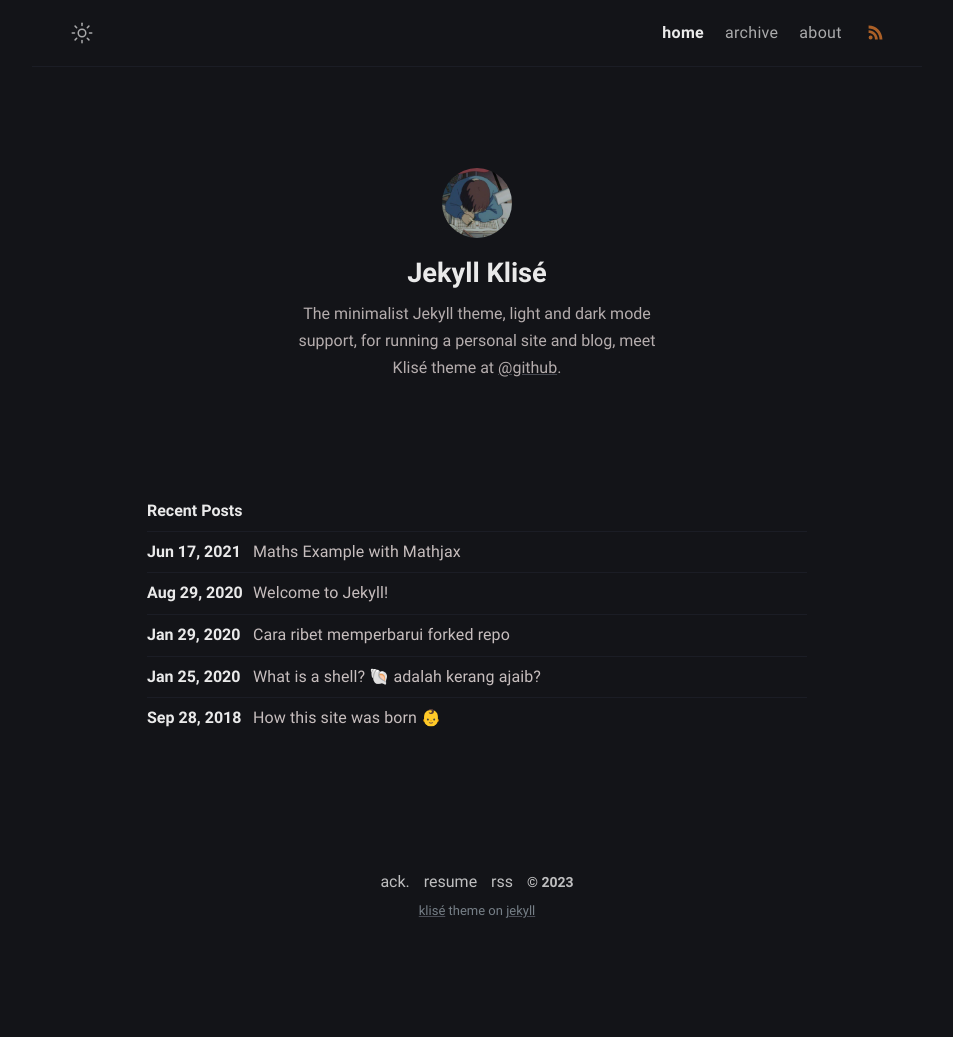
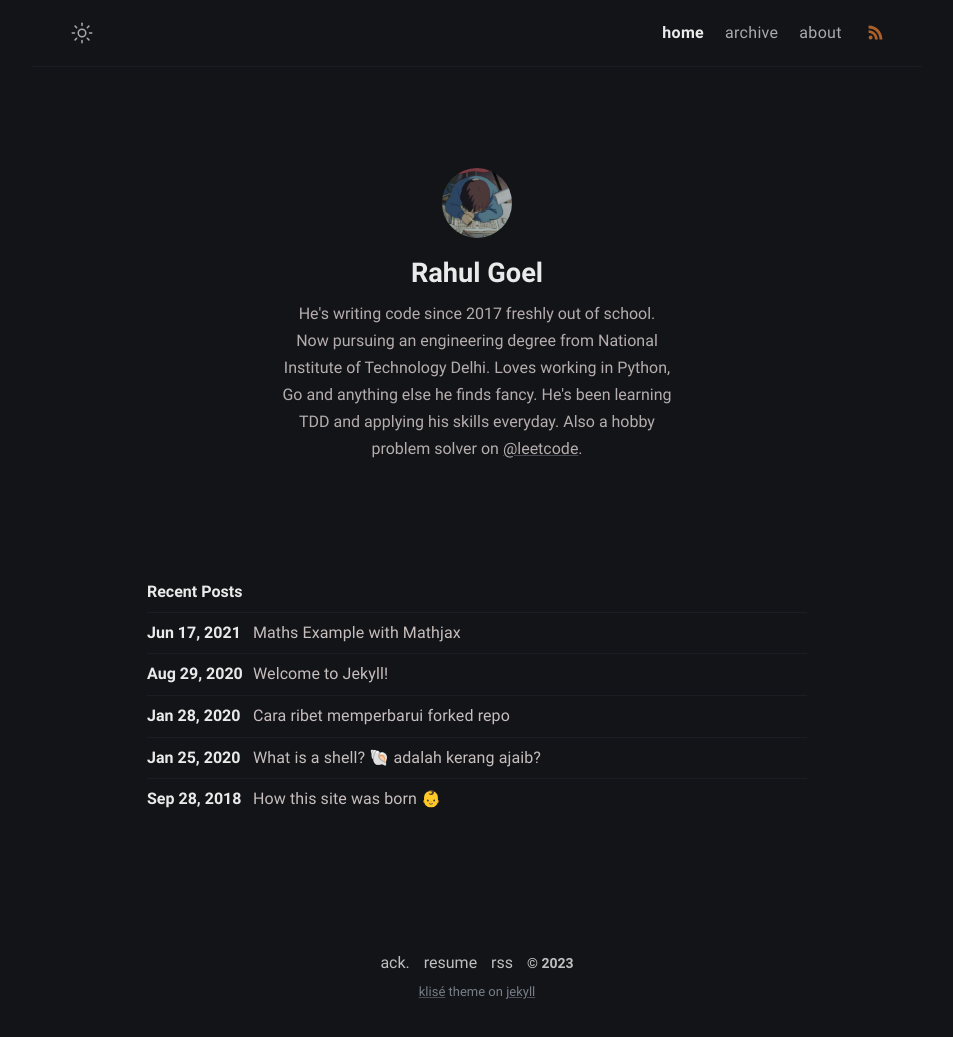
Before and after one commit to aargeee/RahulGoelBlog, a Jekyll site: the page built from index.md, in a window 1280 px wide. Shown: the whole page, without its empty margins (163-1116 px from the left). Built offline with Jekyll 4.4.1, drawn with Linux system fonts in a browser that asks for light colours; before the commit the page ends 956 px from its top, so only the background shows below that.

Commit message:
config changes

```diff
--- a/_config.yml
+++ b/_config.yml
@@ -1,30 +1,28 @@
 # Site settings
-title: Klise Theme # site title
+title: Rahul Goel Blog # site title
 description: >- # site description
-  He's writing in Bahasa about web technology and experience as a journal
-  for documentation things that he learned, meet him <a href="https://github.com/piharpi" target="_blank" rel="noopener">@github</a>.
+
 lang: en-US # default lang
-timezone: Asia/Jakarta # set your timezone
-image: assets/img/ogp.png # This image used for Open Graph more info https://ogp.me/
-repo: https://github.com/piharpi/jekyll-klise # site repo [optional]
+timezone: Asia/Kolkata # set your timezone
+image: assets/img/background.png # This image used for Open Graph more info https://ogp.me/
 mode: dark # default theme "dark" | "light"
 
 # Profile settings
 author:
-  name: Jekyll Klisé # author name
+  name: Rahul Goel # author name
   bio: >- # tell to the world
-    The minimalist Jekyll theme, light and dark mode support, for running a personal site and blog,
-    meet Klisé theme at <a href="https://github.com/piharpi/jekyll-klise" target="_blank" rel="noopener">@github</a>.
-  username: username # general username
-  github: github_username # github username
-  twitter: twitter_username # twitter username
-  facebook: facebook_username # facebook username
-  email: your-email@email.com # email adress
+    He's writing code since 2017 freshly out of school. Now pursuing an engineering degree from National Institute of Technology Delhi.
+    Loves working in Python, Go and anything else he finds fancy. He's been learning TDD and applying his skills everyday.
+    Also a hobby problem solver on <a href="https://leetcode.com/doctorxeno/" target="_blank" rel="noopener">@leetcode</a>.
+  username: doctorzeno, raaa # general username
+  github: Rahul-NITD # github username
+  twitter: asdfagbagog # twitter username
+  email: rgoel1729@gmail.com # email adress
   avatar: /assets/img/avatar.jpg # change with your own avatar
 
 # URL settings
-url: "https://klise.now.sh" #
-baseurl:
+url: "https://rahul-goel-blog.vercel.app/" #
+baseurl: ""
 permalink: /:title/
 google_analytics: # leave it blank if not wish
 fb_appid:
```
